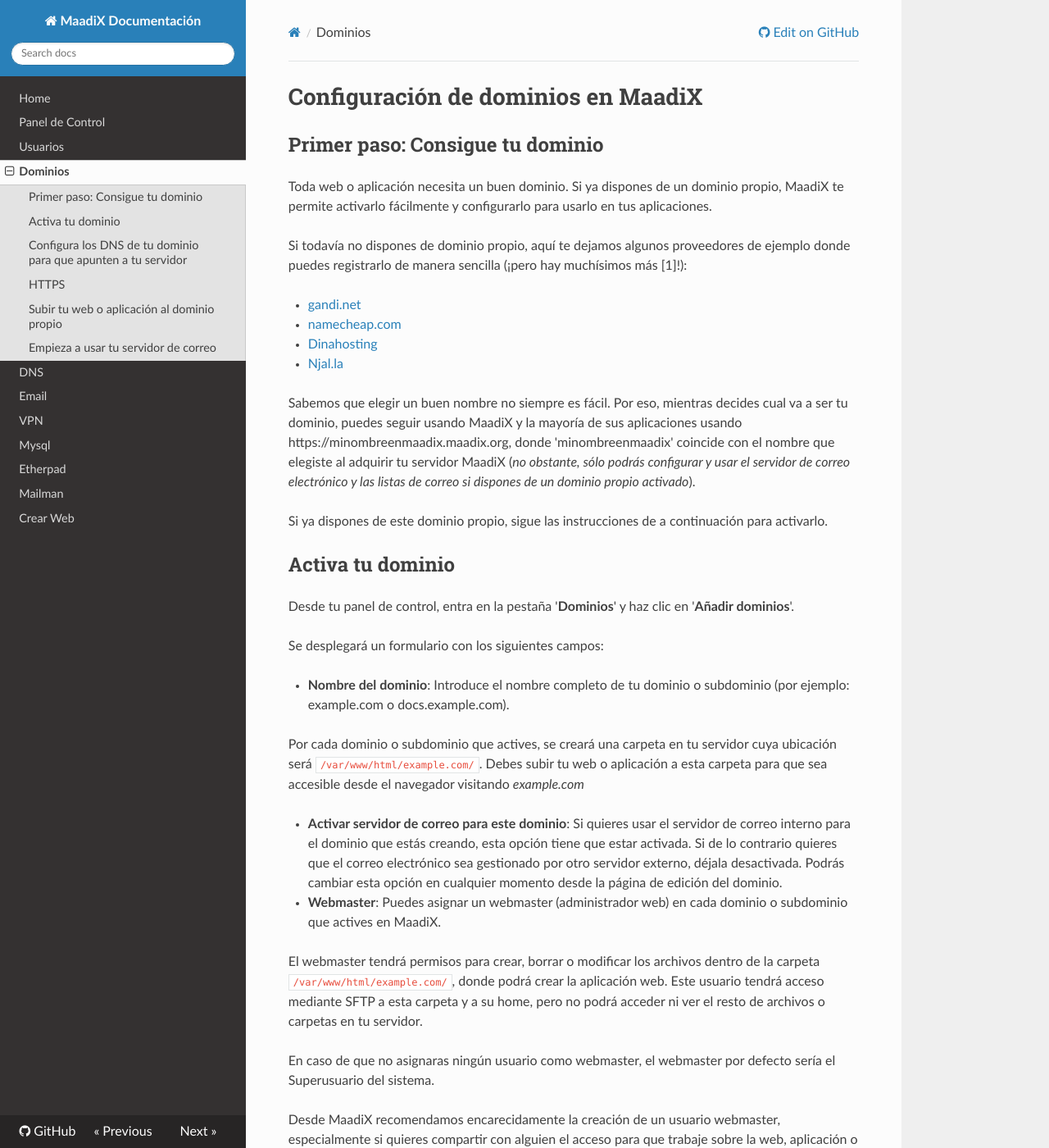
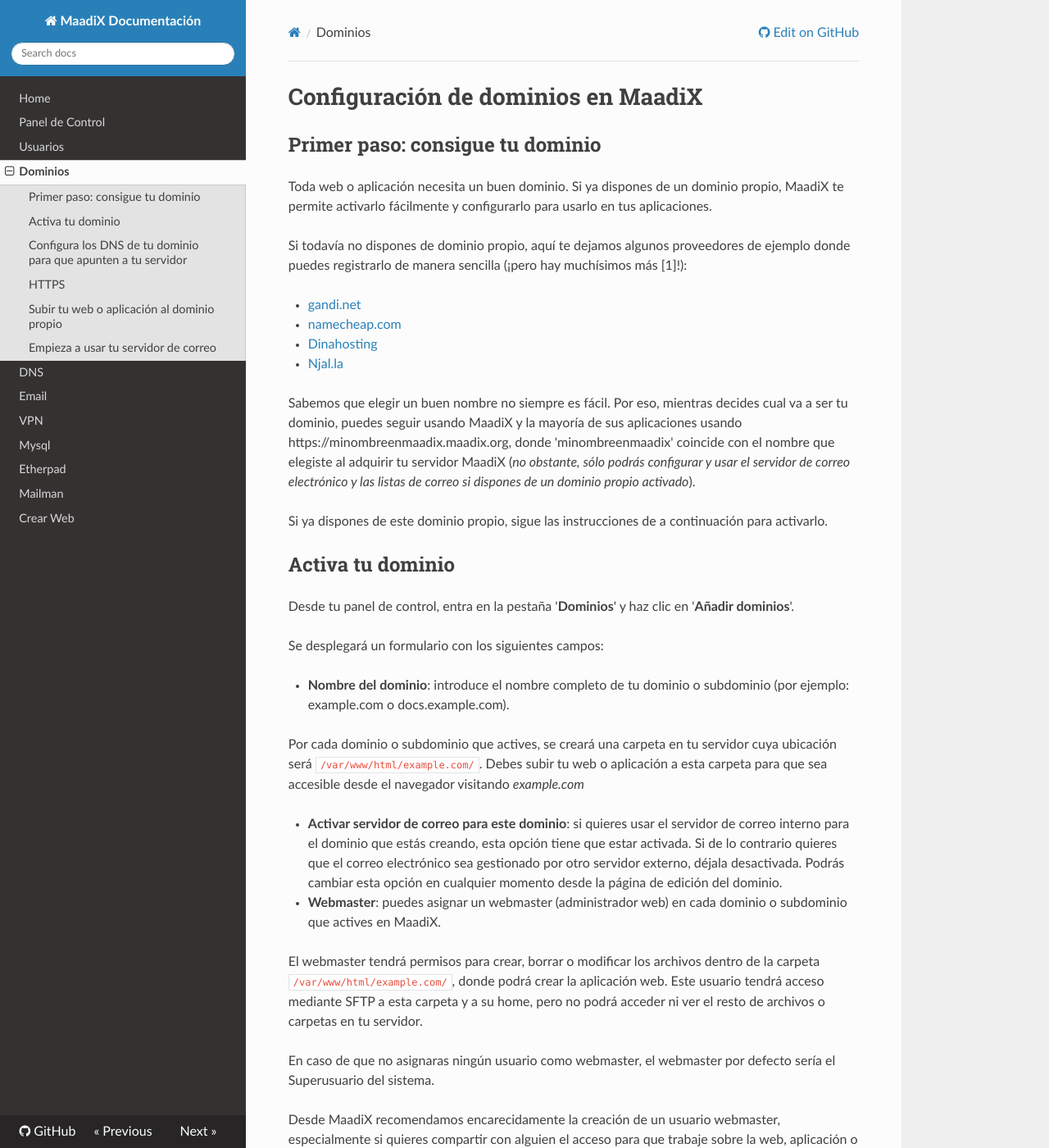
Before and after one commit to MaadixNet/docs, an MkDocs documentation site: the page built from docs/dominios.md, in a window 1280 px wide and 1400 px high. Shown: the whole window at 82% size. Built offline with MkDocs 1.6.1, drawn with Linux system fonts in a browser that asks for light colours; nearby versions of some CDN libraries; old or Windows-style settings are respelled for this version of MkDocs; some of the changed text lies outside the part shown.

Commit message:
Correcciones tipográficas menores

```diff
--- a/docs/dominios.md
+++ b/docs/dominios.md
@@ -1,6 +1,6 @@
 # Configuración de dominios en MaadiX
 
-## Primer paso: Consigue tu dominio
+## Primer paso: consigue tu dominio
 
 Toda web o aplicación necesita un buen dominio. Si ya dispones de un dominio propio, MaadiX te permite activarlo fácilmente y configurarlo para usarlo en tus aplicaciones.
 
@@ -21,14 +21,14 @@
 
 Se desplegará un formulario con los siguientes campos:
 
-* **Nombre del dominio**:  Introduce el nombre completo de tu dominio o subdominio (por ejemplo: example.com o docs.example.com).
+* **Nombre del dominio**:  introduce el nombre completo de tu dominio o subdominio (por ejemplo: example.com o docs.example.com).
 
 Por cada dominio o subdominio que actives, se creará una carpeta en tu servidor cuya ubicación será `/var/www/html/example.com/`. Debes subir tu web o aplicación a esta carpeta para que sea accesible desde el navegador visitando *example.com*
 
-* **Activar servidor de correo para este dominio**: Si quieres usar el servidor de correo interno para el dominio que estás creando, esta opción tiene que estar activada. Si de lo contrario quieres que el correo electrónico sea gestionado por otro servidor externo, déjala desactivada.
+* **Activar servidor de correo para este dominio**: si quieres usar el servidor de correo interno para el dominio que estás creando, esta opción tiene que estar activada. Si de lo contrario quieres que el correo electrónico sea gestionado por otro servidor externo, déjala desactivada.
 Podrás cambiar esta opción en cualquier momento desde la página de edición del dominio.
 
-* **Webmaster**: Puedes asignar un webmaster (administrador web) en cada dominio o subdominio que actives en MaadiX.
+* **Webmaster**: puedes asignar un webmaster (administrador web) en cada dominio o subdominio que actives en MaadiX.
 
 El webmaster tendrá permisos para crear, borrar o modificar los archivos dentro de la carpeta `/var/www/html/example.com/`, donde podrá crear la aplicación web. Este usuario tendrá acceso mediante SFTP a esta carpeta y a su home, pero no podrá acceder ni ver el resto de archivos o carpetas en tu servidor.
 
@@ -65,7 +65,7 @@
 
 La creación y configuración de los certificados está automatizada y se completa junto con todo el proceso de activación y configuración de dominios en tu sistema utilizando [Let's Encrypt](https://letsencrypt.org).
 
-No  necesitas llevar a cabo ninguna configuración adicional para activar HTTPS para tu dominio: La seguridad en MaadiX es siempre por defecto.
+No  necesitas llevar a cabo ninguna configuración adicional para activar HTTPS para tu dominio: la seguridad en MaadiX es siempre por defecto.
 
 
 
@@ -73,7 +73,7 @@
 
 Una vez aparezca el check verde en la columna "Activado", ya puedes subir los archivos de tu aplicación web a la recién creada carpeta `/var/www/html/example.com/`. Puedes hacerlo muy fácilmente con un cliente SFTP (por ejemplo, [Filezilla](https://filezilla-project.org/)). Una vez estén ahí, podrás visitarlos desde el navegador en tu dominio *example.com*.
 
-Puedes encontrar más indicaciones aquí: [Crea tu web o aplicación](create-web).
+Puedes encontrar más indicaciones aquí: [crea tu web o aplicación](create-web).
 
 
 ## Empieza a usar tu servidor de correo
@@ -81,9 +81,9 @@
 Si has activado la casilla 'Activar servidor de correo para este dominio', también puedes empezar a usar tu servidor de correo electrónico. Entra en el apartado *Email > Cuentas mail* para abrir nuevas cuentas de correo.
 Recuerda que los registros MX y SPF tienen que estar correctamente configurados para que apunten a tu servidor.
 
-Puedes encontrar más indicaciones aquí: [Crea y gestiona cuentas de correo](email).
+Puedes encontrar más indicaciones aquí: [crea y gestiona cuentas de correo](email).
 
 
 ----
 
-(1): Listado completo de las empresas registradoras de dominios acreditadas por el ICANN: [Ver listado](https://www.icann.org/registrar-reports/accredited-list.html)
+[1]: Listado completo de las empresas registradoras de dominios acreditadas por el ICANN. [Ver listado](https://www.icann.org/registrar-reports/accredited-list.html).
```
